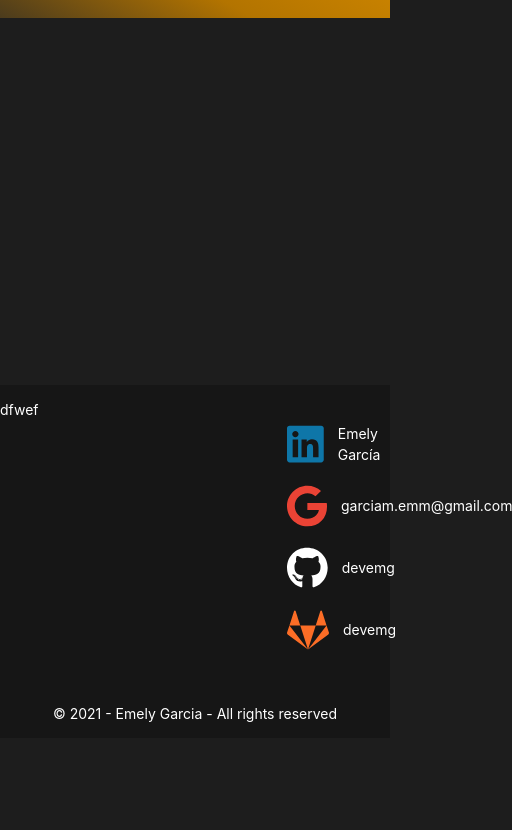
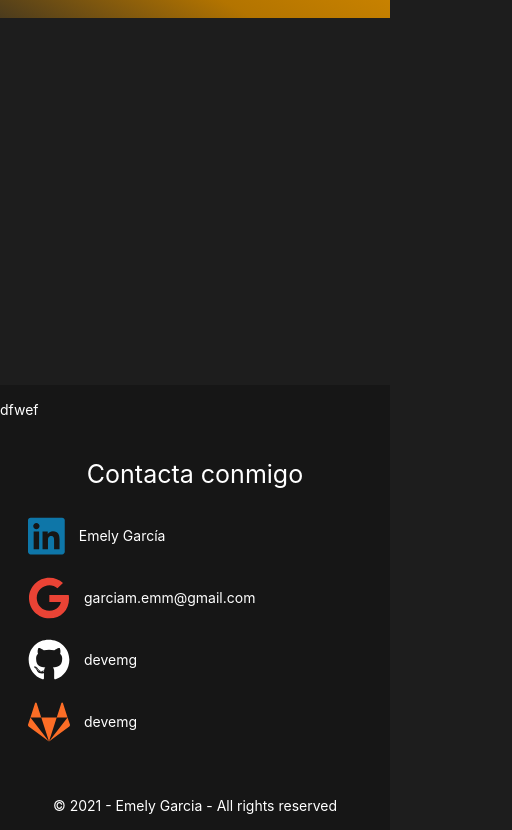
Before and after one commit to devemg/portafolio, a React (Create React App) app: page / in a window 390 px wide. Shown: the part 4602-5432 px from the top of the page, 512 px wide, since content can reach past the window. Before the commit the page ends 5340 px from the top, so only its background shows below. Built offline with nearby package versions, Linux system fonts and the light colour scheme.

Commit message:
footer responsive

```diff
--- a/src/Components/Footer/Footer.js
+++ b/src/Components/Footer/Footer.js
@@ -11,6 +11,7 @@ class Footer extends React.Component {
         dfwef
             </div>
             <div className="footer-right">
+                <h3>Contacta conmigo</h3>
             {
                 this.props.accounts.map(element=>{
                     return <a
--- a/src/Components/Footer/Footer.scss
+++ b/src/Components/Footer/Footer.scss
@@ -22,6 +22,12 @@ footer {
         width: 30%;
         padding: 1em;
 
+        h3 {
+            font-size: 1.92em;
+            width: 100%;
+            text-align: left;
+        }
+
         .item {
             padding-top: 10px;
             padding-bottom: 10px;
@@ -40,3 +46,22 @@ footer {
 
     }
 }
+
+
+@media screen and (max-width:863px) {
+    #footer {
+        flex-direction: column;
+
+        .footer-right {
+            width: 100%;
+            padding-left: 2em;
+            padding-right: 2em;
+
+            h3 {
+                font-size: 25px;
+                width: 100%;
+                text-align: center;
+            }
+        }
+    }
+}
```
